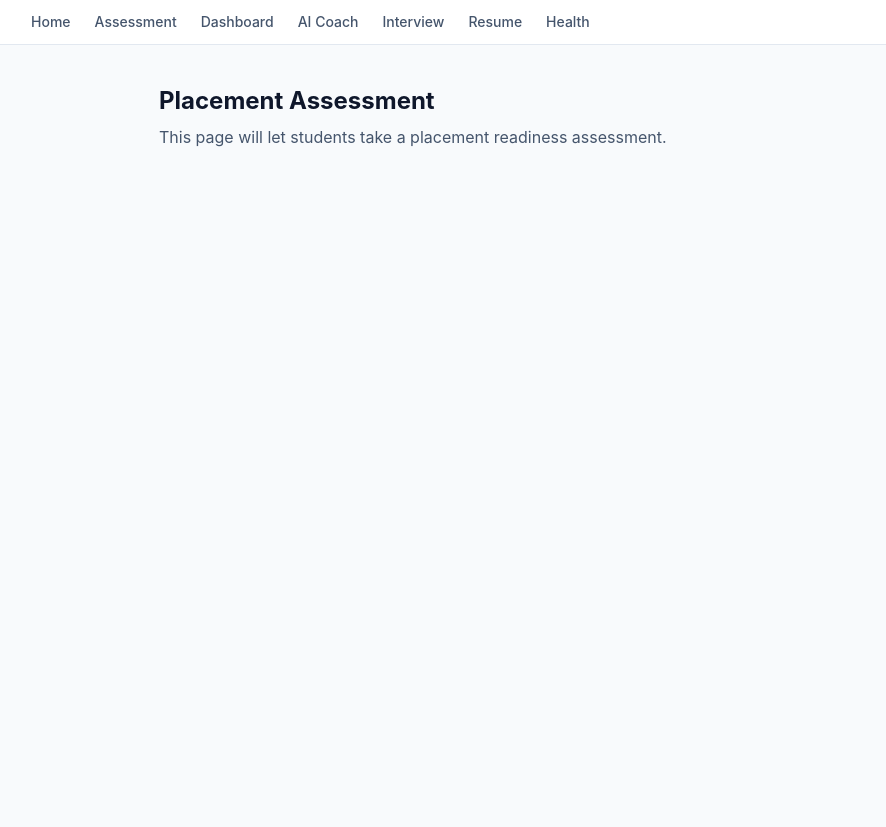
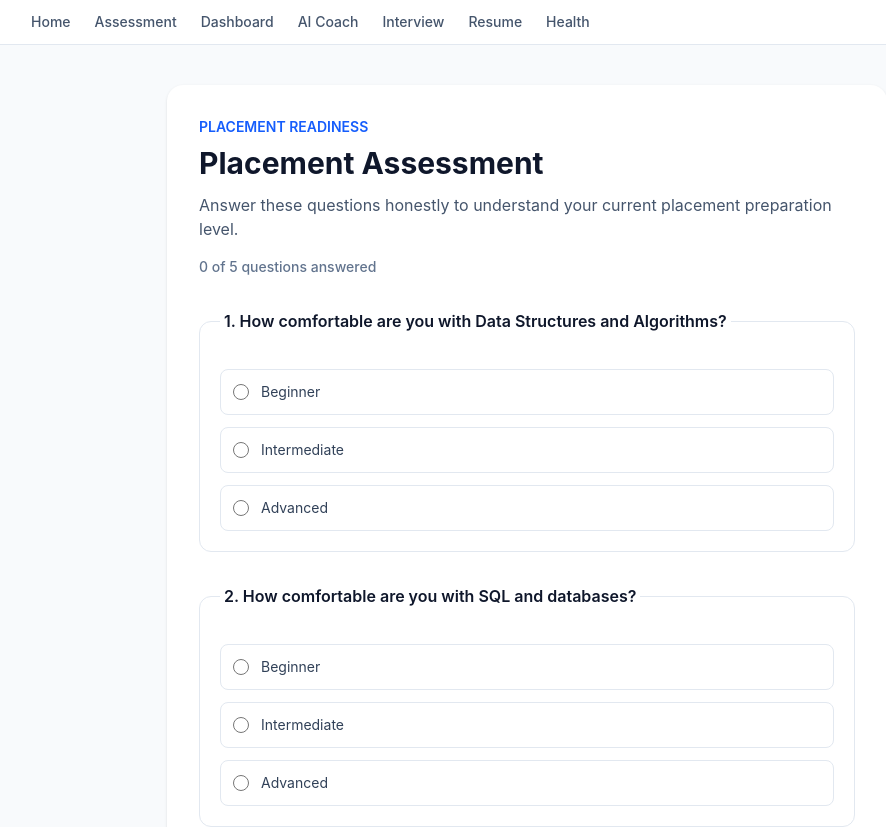
Before and after one commit to yashasvibr-svg/ai-career-placement-coach, a Next.js app: page /assessment in a window 1280 px wide. Shown: the top 827 px of the page, without its empty margins (113-999 px from the left). Before the commit the page ends 800 px from the top, so only its background shows below. Built offline with nearby package versions, Linux system fonts and the light colour scheme.

Commit message:
feat: build placement readiness assessment

```diff
--- a/app/assessment/page.tsx
+++ b/app/assessment/page.tsx
@@ -1,13 +1,133 @@
+"use client";
+
+import { useState } from "react";
+
+const questions = [
+  {
+    id: 1,
+    question: "How comfortable are you with Data Structures and Algorithms?",
+    options: ["Beginner", "Intermediate", "Advanced"],
+  },
+  {
+    id: 2,
+    question: "How comfortable are you with SQL and databases?",
+    options: ["Beginner", "Intermediate", "Advanced"],
+  },
+  {
+    id: 3,
+    question: "How confident are you in technical interviews?",
+    options: ["Low", "Medium", "High"],
+  },
+  {
+    id: 4,
+    question: "How many technical projects have you completed?",
+    options: ["None", "1–2", "3+"],
+  },
+  {
+    id: 5,
+    question: "How would you rate your communication skills?",
+    options: ["Needs improvement", "Good", "Strong"],
+  },
+];
+
 export default function AssessmentPage() {
+  const [answers, setAnswers] = useState<Record<number, string>>({});
+  const [submitted, setSubmitted] = useState(false);
+
+  function handleAnswer(questionId: number, answer: string) {
+    setAnswers((current) => ({
+      ...current,
+      [questionId]: answer,
+    }));
+  }
+
+  function handleSubmit(event: React.FormEvent<HTMLFormElement>) {
+    event.preventDefault();
+    setSubmitted(true);
+  }
+
+  const answeredCount = Object.keys(answers).length;
+  const allAnswered = answeredCount === questions.length;
+
   return (
-    <main className="mx-auto max-w-3xl px-4 py-10">
-      <h1 className="text-2xl font-bold text-slate-900">
-        Placement Assessment
-      </h1>
+    <main className="mx-auto max-w-3xl px-4 py-10 sm:px-6">
+      <div className="rounded-2xl bg-white p-6 shadow-sm sm:p-8">
+        <p className="text-sm font-semibold text-blue-600">
+          PLACEMENT READINESS
+        </p>
 
-      <p className="mt-2 text-slate-600">
-        This page will let students take a placement readiness assessment.
-      </p>
+        <h1 className="mt-2 text-3xl font-bold text-slate-900">
+          Placement Assessment
+        </h1>
+
+        <p className="mt-3 text-slate-600">
+          Answer these questions honestly to understand your current
+          placement preparation level.
+        </p>
+
+        <p className="mt-4 text-sm font-medium text-slate-500">
+          {answeredCount} of {questions.length} questions answered
+        </p>
+
+        <form onSubmit={handleSubmit} className="mt-8 space-y-8">
+          {questions.map((item) => (
+            <fieldset
+              key={item.id}
+              className="rounded-xl border border-slate-200 p-5"
+            >
+              <legend className="px-1 font-semibold text-slate-900">
+                {item.id}. {item.question}
+              </legend>
+
+              <div className="mt-4 space-y-3">
+                {item.options.map((option) => (
+                  <label
+                    key={option}
+                    className="flex cursor-pointer items-center gap-3 rounded-lg border border-slate-200 p-3 hover:bg-slate-50"
+                  >
+                    <input
+                      type="radio"
+                      name={`question-${item.id}`}
+                      value={option}
+                      checked={answers[item.id] === option}
+                      onChange={() => handleAnswer(item.id, option)}
+                      className="h-4 w-4"
+                    />
+
+                    <span className="text-sm text-slate-700">
+                      {option}
+                    </span>
+                  </label>
+                ))}
+              </div>
+            </fieldset>
+          ))}
+
+          <button
+            type="submit"
+            disabled={!allAnswered}
+            className="w-full rounded-lg bg-blue-600 px-5 py-3 font-semibold text-white hover:bg-blue-700 disabled:cursor-not-allowed disabled:bg-slate-300"
+          >
+            Get My Readiness Result
+          </button>
+        </form>
+
+        {submitted && (
+          <section
+            aria-live="polite"
+            className="mt-8 rounded-xl border border-emerald-200 bg-emerald-50 p-5"
+          >
+            <h2 className="font-semibold text-emerald-900">
+              Assessment completed
+            </h2>
+
+            <p className="mt-2 text-sm text-emerald-800">
+              Your responses have been recorded. In the next stage, we'll
+              use these results to generate personalized AI career guidance.
+            </p>
+          </section>
+        )}
+      </div>
     </main>
   );
 }
```
